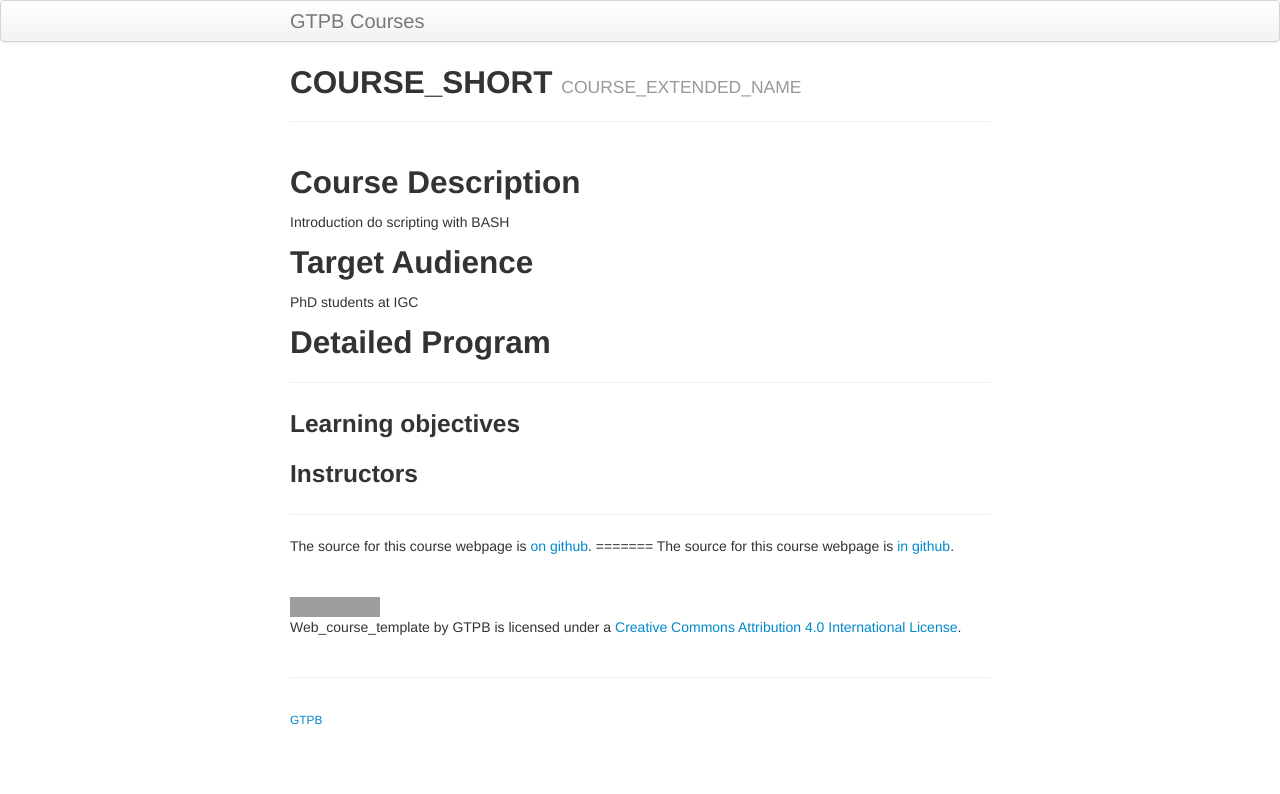
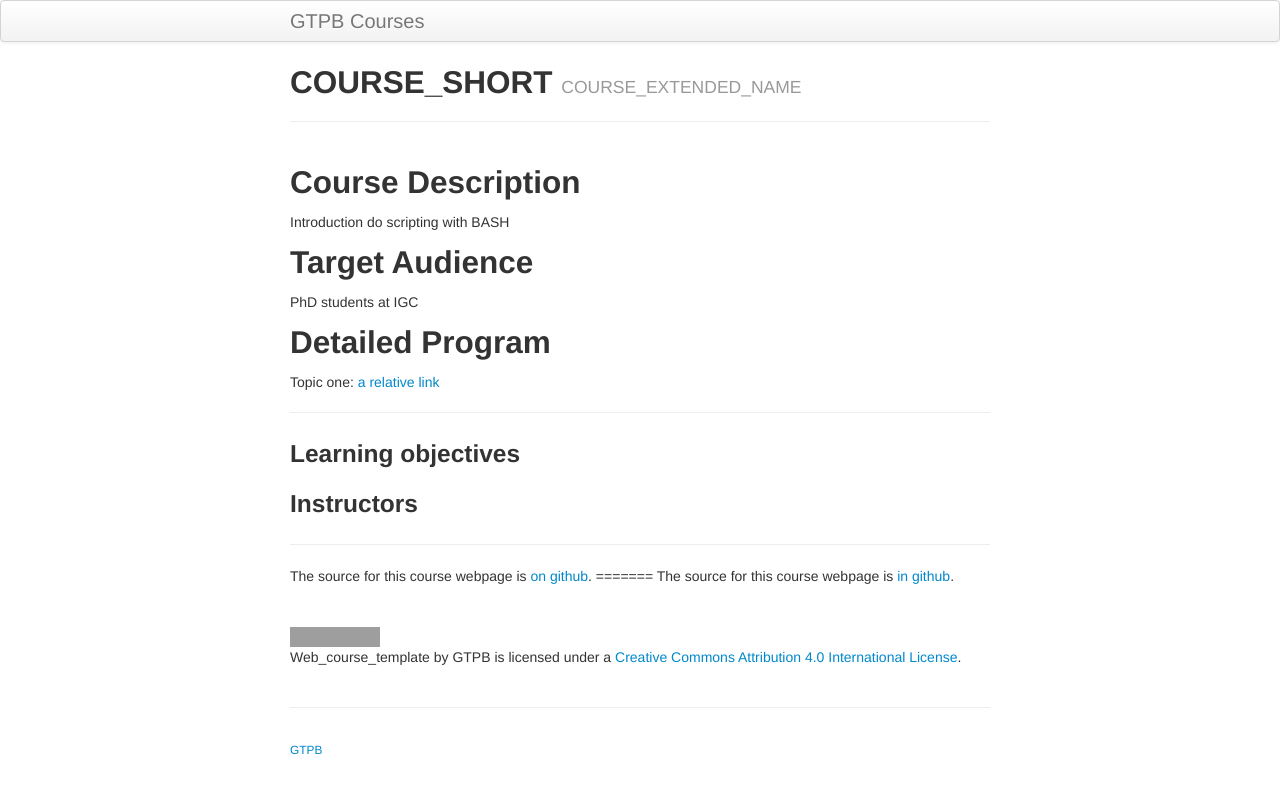
Before and after one commit to GTPB/IBB21, a Jekyll site: the page built from index.md, in a window 1280 px wide. Shown: the top 794 px of the page. Built offline with Jekyll 4.4.1, drawn with Linux system fonts in a browser that asks for light colours; our own code applies the rules of GitHub Pages for plain Markdown files; grey boxes are pictures that could not be loaded.

Commit message:
testing link

```diff
--- a/index.md
+++ b/index.md
@@ -49,7 +49,8 @@ Introduction do scripting with BASH
 PhD students at IGC
 
 ## Detailed Program
-
+Topic one:
+[a relative link](test.md)
 
 ---
 
```
